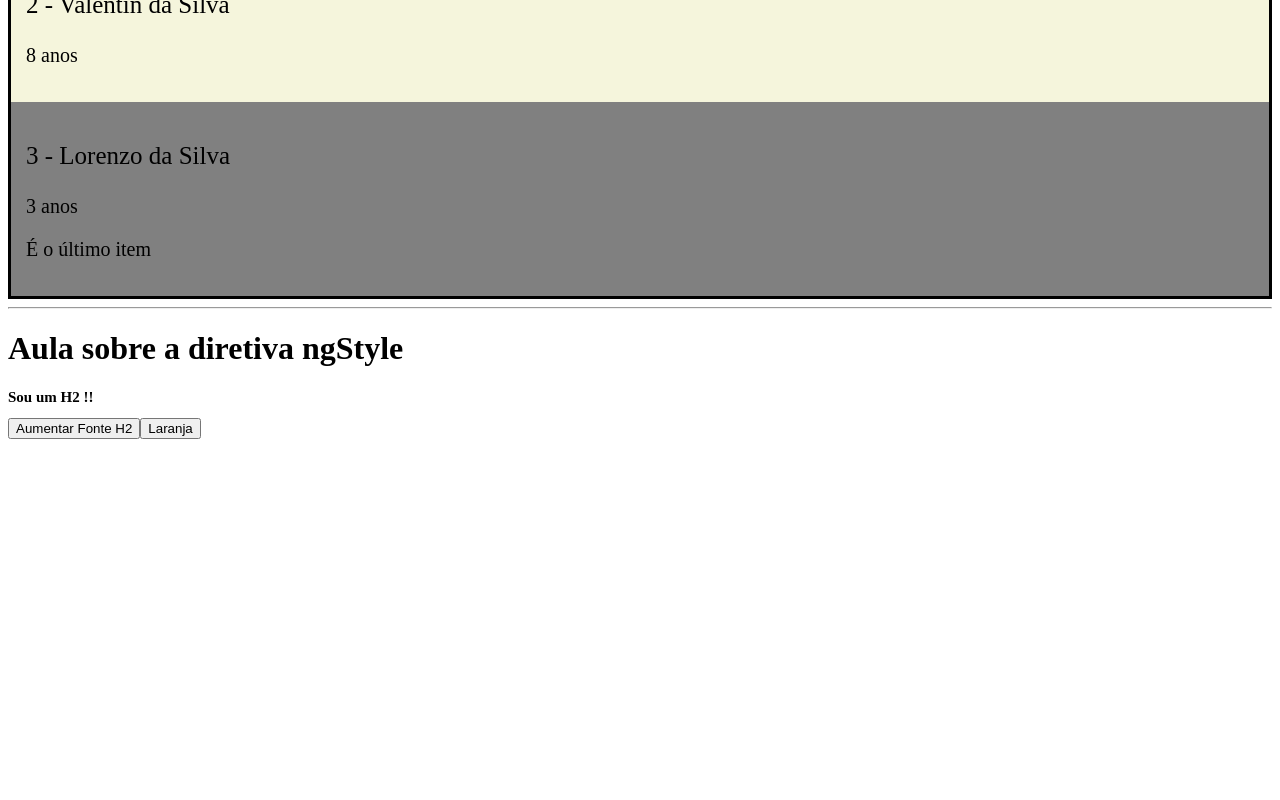
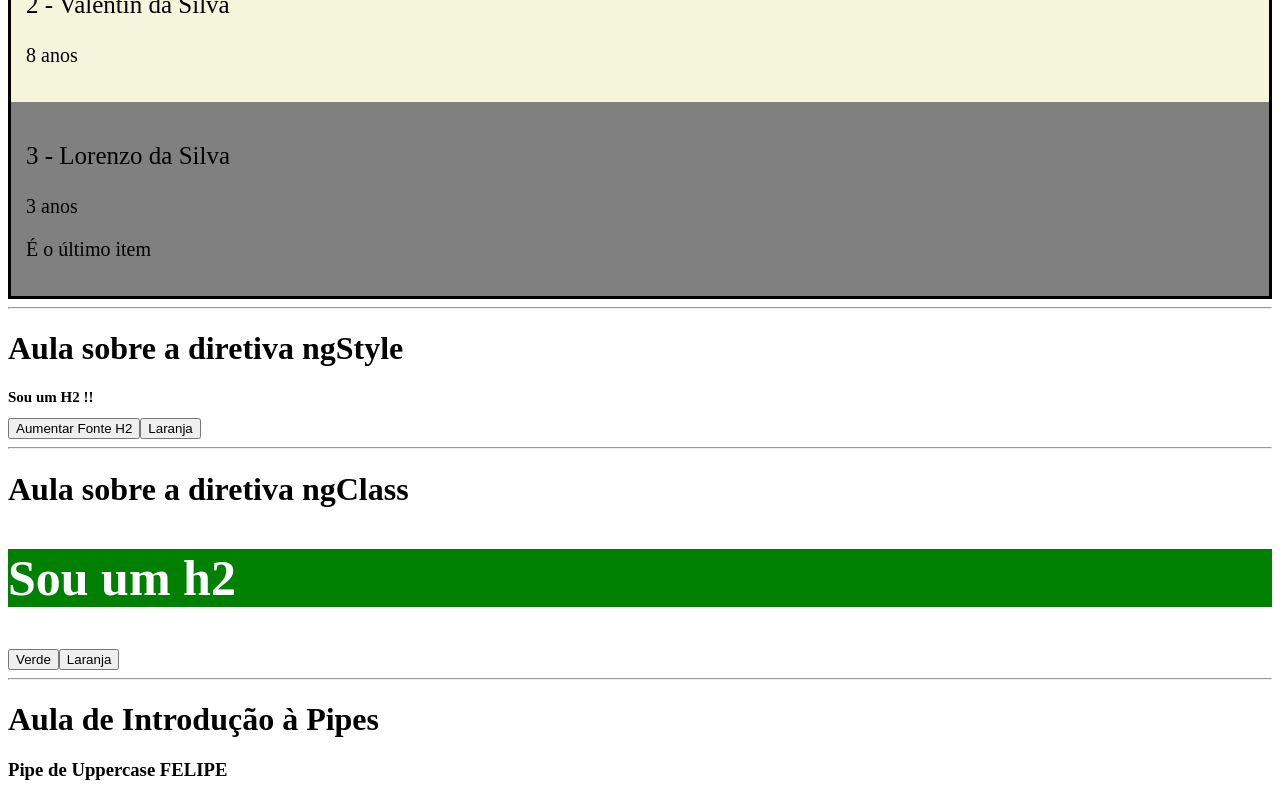
Before and after one commit to fefo1811/Fundamentos-Angular, an Angular app in the folder Diretivas/: page / in a window 1280 px wide. Shown: the part 606-1406 px from the top of the page. Before the commit the page ends 1053 px from the top, so only its background shows below. Built offline with nearby package versions, Linux system fonts and the light colour scheme.

Commit message:
Angular: Introdução à Pipe

```diff
--- a/Diretivas/src/app/components/diretivas/diretivas.component.css
+++ b/Diretivas/src/app/components/diretivas/diretivas.component.css
@@ -2,3 +2,19 @@
     background-color: black;
     padding: 3px;
 }
+
+
+/* ngClass */
+.is-big {
+    font-size: 50px;
+}
+
+.is-green {
+    color: white;
+    background-color: green;
+}
+
+.is-orange {
+    color: white;
+    background-color: orange;
+}
--- a/Diretivas/src/app/components/diretivas/diretivas.component.html
+++ b/Diretivas/src/app/components/diretivas/diretivas.component.html
@@ -57,3 +57,24 @@
 
 <button (click)="aumentarFontSize()"> Aumentar Fonte H2 </button>
 <button (click)="toggleFontColor()"> {{ buttonText }} </button>
+
+<hr>
+
+<h1> Aula sobre a diretiva ngClass </h1>
+
+<h2
+    [ngClass]="{
+        'is-big is-green': isGreen,
+        'is-orange': !isGreen
+    }"
+> Sou um h2</h2>
+
+<button (click)="setToGreen()"> Verde </button>
+<button (click)="setToOrange()"> Laranja </button>
+
+<hr>
+
+<h1> Aula de Introdução à Pipes </h1>
+<h3> Pipe de Uppercase {{ texto | uppercase }} </h3>
+<!-- <h3> Pipe de JSON {{ pessoa }} </h3>
+<h3> Pipe de JSON {{ pessoa | json }} </h3> -->
--- a/Diretivas/src/app/components/diretivas/diretivas.component.ts
+++ b/Diretivas/src/app/components/diretivas/diretivas.component.ts
@@ -51,4 +51,30 @@ export class DiretivasComponent {
       this.buttonText = 'Laranja';
     }
   }
+
+  // ngClass
+  isGreen: boolean = true;
+
+  setToGreen(): void {
+    this.isGreen = true;
+  }
+
+  setToOrange(): void {
+    this.isGreen = false;
+  }
+
+
+  // Aula de Introdução à Pipes
+  texto: string = 'felipe';
+  pessoa = {
+    nome: 'Felipe',
+    idade: 23
+  }
+
+  algumaCoisa = [
+    { nome: 'Felipe', idade: 23 },
+    { nome: 'FE', idade: 23 },
+    { nome: 'Li', idade: 23 },
+    { nome: 'PE', idade: 23 }
+  ]
 }
```
